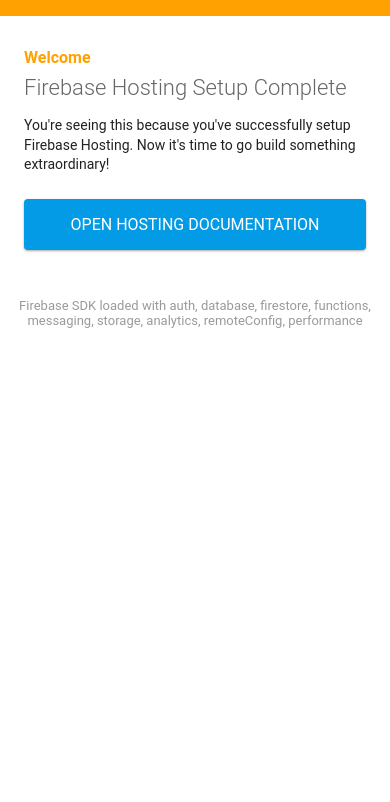
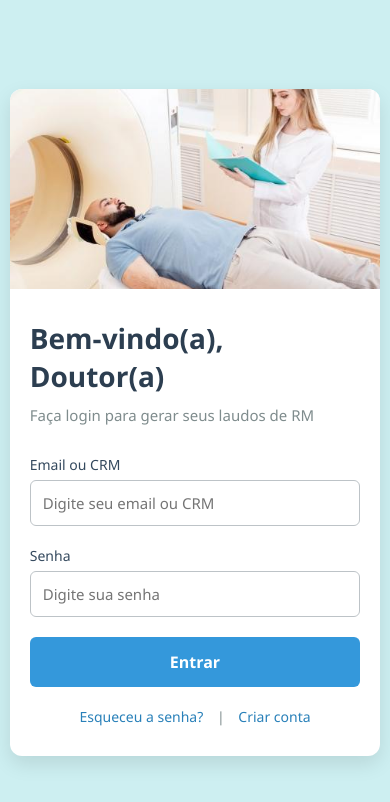
Before and after one commit to BrunoBonfimTeixeira/GeradordeLaudo, a plain HTML site: page public/index.html in a window 390 px wide. Drawn offline with Linux system fonts and the light colour scheme; some packages are replaced by stand-ins of ours.

Commit message:
Login agora é a página inicial

```diff
--- a/public/index.html
+++ b/public/index.html
@@ -1,89 +1,58 @@
 <!DOCTYPE html>
-<html>
-  <head>
-    <meta charset="utf-8">
-    <meta name="viewport" content="width=device-width, initial-scale=1">
-    <title>Welcome to Firebase Hosting</title>
+<html lang="pt-br">
+<head>
+  <meta charset="UTF-8" />
+  <meta name="viewport" content="width=device-width, initial-scale=1.0"/>
+  <title>Login - Gerador de Laudos RM</title>
 
-    <!-- update the version number as needed -->
-    <script defer src="/__/firebase/11.9.1/firebase-app-compat.js"></script>
-    <!-- include only the Firebase features as you need -->
-    <script defer src="/__/firebase/11.9.1/firebase-auth-compat.js"></script>
-    <script defer src="/__/firebase/11.9.1/firebase-database-compat.js"></script>
-    <script defer src="/__/firebase/11.9.1/firebase-firestore-compat.js"></script>
-    <script defer src="/__/firebase/11.9.1/firebase-functions-compat.js"></script>
-    <script defer src="/__/firebase/11.9.1/firebase-messaging-compat.js"></script>
-    <script defer src="/__/firebase/11.9.1/firebase-storage-compat.js"></script>
-    <script defer src="/__/firebase/11.9.1/firebase-analytics-compat.js"></script>
-    <script defer src="/__/firebase/11.9.1/firebase-remote-config-compat.js"></script>
-    <script defer src="/__/firebase/11.9.1/firebase-performance-compat.js"></script>
-    <!--
-      initialize the SDK after all desired features are loaded, set useEmulator to false
-      to avoid connecting the SDK to running emulators.
-    -->
-    <script defer src="/__/firebase/init.js?useEmulator=true"></script>
+  <!-- ✅ Content Security Policy corrigida -->
+  <meta http-equiv="Content-Security-Policy"
+    content="
+      default-src 'self';
+      script-src 'self' https://www.gstatic.com https://www.googleapis.com 'unsafe-inline';
+      connect-src 'self' https://firestore.googleapis.com https://identitytoolkit.googleapis.com https://securetoken.googleapis.com;
+      style-src 'self' 'unsafe-inline' https://fonts.googleapis.com;
+      font-src 'self' https://fonts.gstatic.com https://cdnjs.cloudflare.com;
+    ">
 
-    <style media="screen">
-      body { background: #ECEFF1; color: rgba(0,0,0,0.87); font-family: Roboto, Helvetica, Arial, sans-serif; margin: 0; padding: 0; }
-      #message { background: white; max-width: 360px; margin: 100px auto 16px; padding: 32px 24px; border-radius: 3px; }
-      #message h2 { color: #ffa100; font-weight: bold; font-size: 16px; margin: 0 0 8px; }
-      #message h1 { font-size: 22px; font-weight: 300; color: rgba(0,0,0,0.6); margin: 0 0 16px;}
-      #message p { line-height: 140%; margin: 16px 0 24px; font-size: 14px; }
-      #message a { display: block; text-align: center; background: #039be5; text-transform: uppercase; text-decoration: none; color: white; padding: 16px; border-radius: 4px; }
-      #message, #message a { box-shadow: 0 1px 3px rgba(0,0,0,0.12), 0 1px 2px rgba(0,0,0,0.24); }
-      #load { color: rgba(0,0,0,0.4); text-align: center; font-size: 13px; }
-      @media (max-width: 600px) {
-        body, #message { margin-top: 0; background: white; box-shadow: none; }
-        body { border-top: 16px solid #ffa100; }
-      }
-    </style>
-  </head>
-  <body>
-    <div id="message">
-      <h2>Welcome</h2>
-      <h1>Firebase Hosting Setup Complete</h1>
-      <p>You're seeing this because you've successfully setup Firebase Hosting. Now it's time to go build something extraordinary!</p>
-      <a target="_blank" href="https://firebase.google.com/docs/hosting/">Open Hosting Documentation</a>
+  <!-- ✅ Confirme se o caminho do CSS está certo -->
+  <link rel="stylesheet" href="./style.css">
+</head>
+<body>
+
+  <div class="login-page">
+    <div class="login-image">
+      <!-- ✅ Corrigido o caminho da imagem -->
+      <img src="../imagem/imagemLogin.jpg" alt="Imagem médica">
     </div>
-    <p id="load">Firebase SDK Loading&hellip;</p>
 
-    <script>
-      document.addEventListener('DOMContentLoaded', function() {
-        const loadEl = document.querySelector('#load');
-        // // 🔥🔥🔥🔥🔥🔥🔥🔥🔥🔥🔥🔥🔥🔥🔥🔥🔥🔥🔥🔥🔥🔥🔥🔥🔥🔥🔥🔥🔥🔥🔥
-        // // The Firebase SDK is initialized and available here!
-        //
-        // firebase.auth().onAuthStateChanged(user => { });
-        // firebase.database().ref('/path/to/ref').on('value', snapshot => { });
-        // firebase.firestore().doc('/foo/bar').get().then(() => { });
-        // firebase.functions().httpsCallable('yourFunction')().then(() => { });
-        // firebase.messaging().requestPermission().then(() => { });
-        // firebase.storage().ref('/path/to/ref').getDownloadURL().then(() => { });
-        // firebase.analytics(); // call to activate
-        // firebase.analytics().logEvent('tutorial_completed');
-        // firebase.performance(); // call to activate
-        //
-        // // 🔥🔥🔥🔥🔥🔥🔥🔥🔥🔥🔥🔥🔥🔥🔥🔥🔥🔥🔥🔥🔥🔥🔥🔥🔥🔥🔥🔥🔥🔥🔥
+    <div class="login-box">
+      <form class="login-form">
+        <h2>Bem-vindo(a), Doutor(a)</h2>
+        <p>Faça login para gerar seus laudos de RM</p>
 
-        try {
-          let app = firebase.app();
-          let features = [
-            'auth',
-            'database',
-            'firestore',
-            'functions',
-            'messaging',
-            'storage',
-            'analytics',
-            'remoteConfig',
-            'performance',
-          ].filter(feature => typeof app[feature] === 'function');
-          loadEl.textContent = `Firebase SDK loaded with ${features.join(', ')}`;
-        } catch (e) {
-          console.error(e);
-          loadEl.textContent = 'Error loading the Firebase SDK, check the console.';
-        }
-      });
-    </script>
-  </body>
+        <div class="input-group">
+          <label for="email">Email ou CRM</label>
+          <input type="text" id="email" placeholder="Digite seu email ou CRM" required>
+        </div>
+
+        <div class="input-group">
+          <label for="senha">Senha</label>
+          <input type="password" id="senha" placeholder="Digite sua senha" required>
+        </div>
+
+        <button type="submit" class="btn-login">Entrar</button>
+
+        <div class="extras">
+          <a href="esqueci.html">Esqueceu a senha?</a>
+          <span>|</span>
+          <a href="../register/register.html">Criar conta</a>
+        </div>
+      </form>
+    </div>
+  </div>
+
+  <!-- ✅ Corrigido o caminho do JS -->
+  <script type="module" src="../login/login.js"></script>
+</body>
 </html>
```
Also changed, not shown: public/login/index.html (deleted, +0 -58 lines), public/telaPagar/pagamento-mensal.html (+9 -3 lines), public/login.js (renamed from public/login/login.js), public/style.css (renamed from public/login/style.css).
